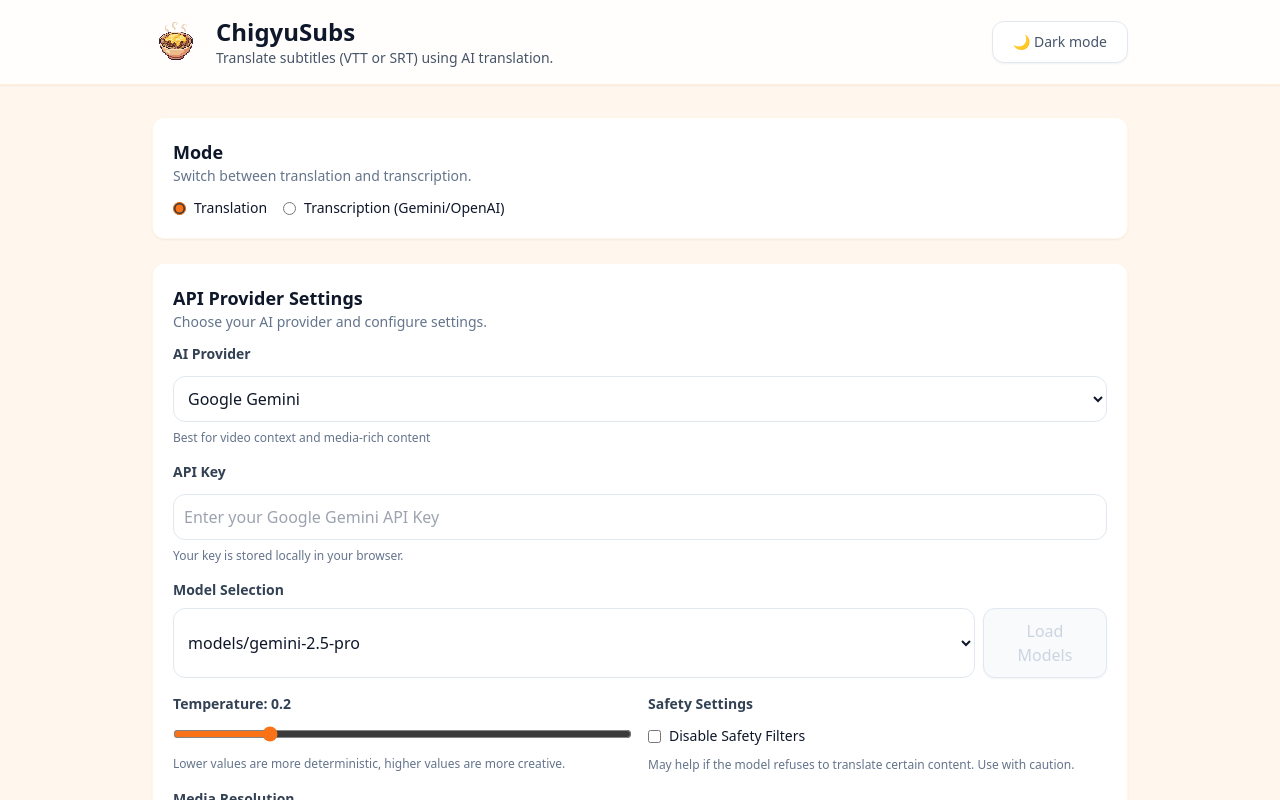
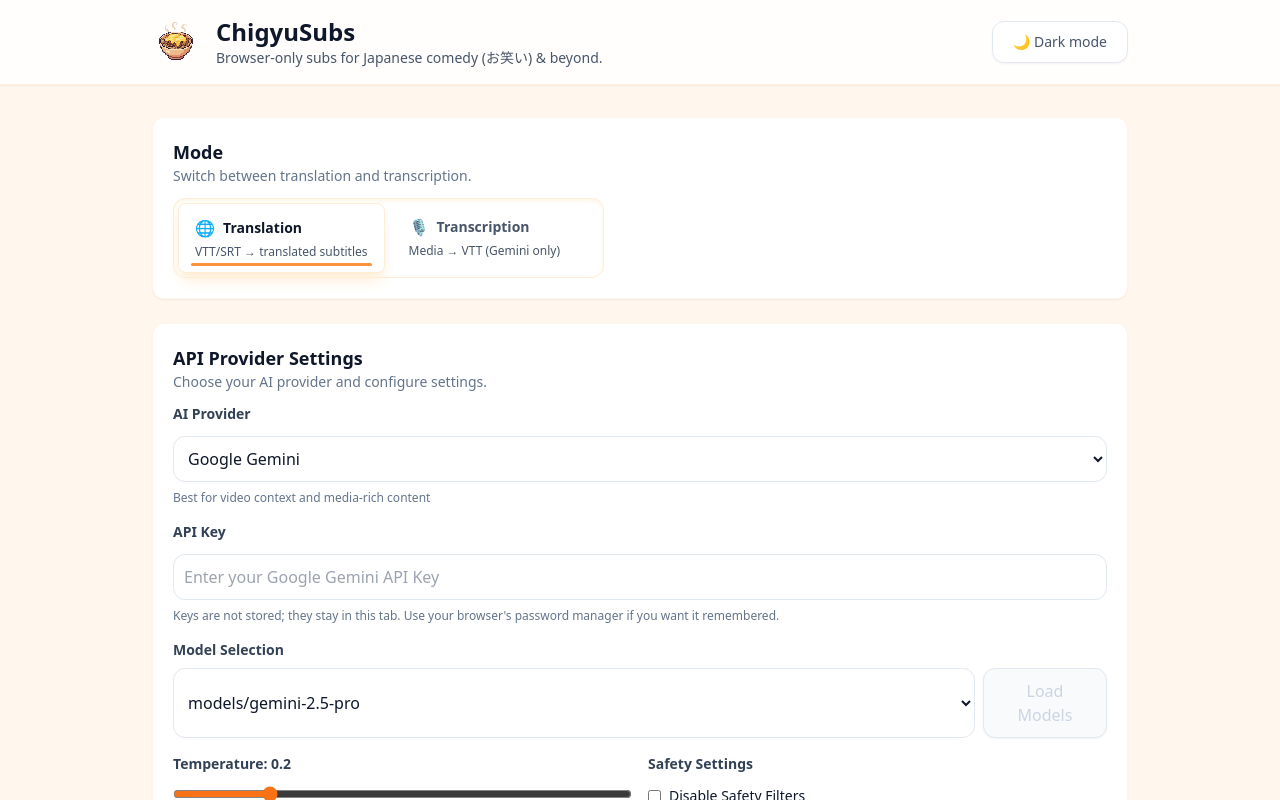
Before and after one commit to chigyusubs/chigyusubs.github.io, a React (Vite) app: page / in a window 1280 px wide. Shown: the top 800 px of the page. Built offline with nearby package versions, Linux system fonts and the light colour scheme.

Commit message:
UX: clarify provider limits, key handling, and theme polish

```diff
--- a/src/App.tsx
+++ b/src/App.tsx
@@ -45,6 +45,7 @@
   const { state, actions } = useTranslationWorkflowRunner();
   const theme = useTheme();
   const { name: themeName, toggleTheme } = useThemeControl();
+  const isDarkTheme = themeName === "dark";
   const [showTranscriptionPromptModal, setShowTranscriptionPromptModal] = React.useState(false);
   const debugOn = isDebugEnabled();
   React.useEffect(() => {
@@ -181,7 +182,7 @@
             <div>
               <h1 className="text-2xl font-bold">ChigyuSubs</h1>
               <p className={`text-sm ${theme.subtext}`}>
-                Translate subtitles (VTT or SRT) using AI translation.
+                Browser-only subs for Japanese comedy (お笑い) & beyond.
               </p>
             </div>
           </div>
@@ -237,27 +238,72 @@
               title="Mode"
               subtitle="Switch between translation and transcription."
             >
-              <div className="flex flex-wrap items-center gap-4">
-                <label className="inline-flex items-center gap-2 text-sm">
-                  <input
-                    type="radio"
-                    value="translation"
-                    checked={state.workflowMode === "translation"}
-                    onChange={() => actions.setWorkflowMode("translation")}
-                    disabled={locked}
-                  />
-                  <span>Translation</span>
-                </label>
-                <label className="inline-flex items-center gap-2 text-sm">
-                  <input
-                    type="radio"
-                    value="transcription"
-                    checked={state.workflowMode === "transcription"}
-                    onChange={() => actions.setWorkflowMode("transcription")}
-                    disabled={locked}
-                  />
-                  <span>Transcription (Gemini/OpenAI)</span>
-                </label>
+              <div className="space-y-2">
+                <div
+                  className={`inline-flex w-full flex-col gap-2 rounded-xl p-1 sm:w-auto ${
+                    isDarkTheme
+                      ? "border border-white/5 bg-white/[0.03] shadow-inner shadow-black/30"
+                      : "border border-orange-100 bg-white shadow-inner shadow-orange-100/60"
+                  }`}
+                >
+                  <div className="grid grid-cols-1 gap-2 sm:grid-cols-2">
+                    {[
+                      {
+                        key: "translation",
+                        label: "Translation",
+                        icon: "🌐",
+                        description: "VTT/SRT → translated subtitles",
+                      },
+                      {
+                        key: "transcription",
+                        label: "Transcription",
+                        icon: "🎙️",
+                        description: "Media → VTT (Gemini only)",
+                      },
+                    ].map((option) => {
+                      const active = state.workflowMode === option.key;
+                      return (
+                        <button
+                          key={option.key}
+                          type="button"
+                          disabled={locked}
+                          onClick={() =>
+                            option.key === "translation"
+                              ? actions.setWorkflowMode("translation")
+                              : actions.setWorkflowMode("transcription")
+                          }
+                          className={`relative flex min-w-[200px] flex-col items-start gap-1 rounded-lg px-4 py-3 text-left transition ${
+                            active
+                              ? isDarkTheme
+                                ? "bg-white/10 text-white shadow-lg shadow-black/40"
+                                : "bg-white text-slate-900 shadow-lg shadow-orange-100 border border-orange-100"
+                              : isDarkTheme
+                                ? "bg-transparent text-white/80 hover:text-white hover:bg-white/5"
+                                : "bg-transparent text-slate-600 hover:text-slate-900 hover:bg-orange-50"
+                          } ${locked ? "opacity-70 cursor-not-allowed" : "cursor-pointer"}`}
+                          aria-pressed={active}
+                        >
+                          <div className="flex items-center gap-2 text-sm font-semibold">
+                            <span className="text-base">{option.icon}</span>
+                            <span>{option.label}</span>
+                          </div>
+                          <div
+                            className={`text-xs ${
+                              isDarkTheme ? "text-white/60" : "text-slate-600"
+                            }`}
+                          >
+                            {option.description}
+                          </div>
+                          <span
+                            className={`absolute left-3 right-3 bottom-1.5 h-[3px] rounded-full transition ${
+                              active ? "bg-orange-400" : "bg-transparent"
+                            }`}
+                          />
+                        </button>
+                      );
+                    })}
+                  </div>
+                </div>
                 {state.workflowMode === "transcription" &&
                   !["gemini", "openai"].includes(state.selectedProvider) && (
                     <span className={`text-xs ${theme.dangerText}`}>
@@ -1065,7 +1111,10 @@
         className={`${theme.header} text-center text-sm ${theme.subtext}`}
       >
         <p className={theme.text}>
-          ChigyuSubs — AI-powered subtitle translation ·{" "}
+          ChigyuSubs runs entirely in your browser: no accounts, no server, and no key storage.
+          {" "}
+          Your subtitles and media are sent only to the AI providers you configure (Google,
+          OpenAI, etc.), under their data policies. ·{" "}
           <a
             href="https://github.com/chigyusubs/chigyusubs.github.io"
             className="underline"
--- a/src/components/GeminiSettings.tsx
+++ b/src/components/GeminiSettings.tsx
@@ -99,7 +99,7 @@
                 step={0.05}
                 value={temperature}
                 onChange={(e) => setTemperature(Number(e.target.value))}
-                className="range-input flex-1 max-w-xs"
+                className="range-input flex-1 max-w-xs accent-orange-500"
                 disabled={locked}
               />
               <span className="w-12 text-right text-sm">
--- a/src/components/ProviderSettings.tsx
+++ b/src/components/ProviderSettings.tsx
@@ -111,7 +111,7 @@
 
     const transcriptionCapable: Record<ProviderType, boolean> = {
         gemini: true,
-        openai: true,
+        openai: false,
         anthropic: false,
         ollama: false,
     };
@@ -119,7 +119,7 @@
     const providerDescriptions: Record<ProviderType, string> = transcriptionMode
         ? {
             gemini: "Video/audio transcription with File API or inline chunking",
-            openai: "Whisper (VTT) or GPT-4o (text) transcription",
+            openai: "Not available for transcription",
             anthropic: "Not available for transcription",
             ollama: "Not available for transcription",
         }
@@ -201,15 +201,26 @@
                 {requiresApiKey && (
                     <div className="space-y-2 md:col-span-2">
                         <FieldLabel>API Key</FieldLabel>
+                        {/* Hidden username field so password managers can pair keys per provider */}
+                        <input
+                            type="text"
+                            value={providerLabels[selectedProvider]}
+                            readOnly
+                            aria-hidden="true"
+                            tabIndex={-1}
+                            autoComplete="username"
+                            style={{ position: "absolute", left: "-10000px", opacity: 0, height: 0, width: 0 }}
+                        />
                         <TextInput
                             type="password"
                             value={currentApiKey}
                             onChange={(e) => setApiKey(selectedProvider, e.target.value)}
                             placeholder={`Enter your ${providerLabels[selectedProvider]} API Key`}
+                            autoComplete="current-password"
                             disabled={locked}
                         />
                         <p className={theme.helperText}>
-                            Your key is stored locally in your browser.
+                            Keys are not stored; they stay in this tab. Use your browser's password manager if you want it remembered.
                         </p>
                     </div>
                 )}
@@ -349,7 +360,7 @@
                                 value={topPEnabled ? topP : 0.9}
                                 onChange={(e) => setTopP?.(Number(e.target.value))}
                                 disabled={locked || !topPEnabled}
-                                className="w-full"
+                                className="w-full accent-orange-500"
                             />
                             <div className="flex items-center justify-between text-xs opacity-70">
                                 <span>More diverse (1.0)</span>
@@ -390,7 +401,7 @@
                         step="0.1"
                         value={temperature}
                         onChange={(e) => setTemperature(parseFloat(e.target.value))}
-                        className="w-full"
+                        className="w-full accent-orange-500"
                         disabled={locked}
                     />
                     <p className={theme.helperText}>
--- a/src/hooks/useProviderState.ts
+++ b/src/hooks/useProviderState.ts
@@ -24,21 +24,11 @@
     saved?.selectedProvider ?? "gemini",
   );
 
-  const [apiKeys, setApiKeys] = useState<Record<ProviderType, string>>(() => {
-    const defaultKeys: Record<ProviderType, string> = {
-      gemini: "",
-      openai: "",
-      anthropic: "",
-      ollama: "",
-    };
-    if (saved?.providerConfigs) {
-      Object.entries(saved.providerConfigs).forEach(([provider, config]) => {
-        if (config.apiKey) {
-          defaultKeys[provider as ProviderType] = config.apiKey;
-        }
-      });
-    }
-    return defaultKeys;
+  const [apiKeys, setApiKeys] = useState<Record<ProviderType, string>>({
+    gemini: "",
+    openai: "",
+    anthropic: "",
+    ollama: "",
   });
 
   const [ollamaBaseUrl, setOllamaBaseUrl] = useState(
--- a/src/hooks/useTranslationWorkflowRunner.ts
+++ b/src/hooks/useTranslationWorkflowRunner.ts
@@ -202,10 +202,10 @@
 
   useEffect(() => {
     const providerKeyConfigs: Record<ProviderType, import("../lib/prefs").ProviderConfig> = {
-      gemini: { apiKey: apiKeys.gemini },
-      openai: { apiKey: apiKeys.openai },
-      anthropic: { apiKey: apiKeys.anthropic },
-      ollama: { apiKey: apiKeys.ollama, baseUrl: ollamaBaseUrl },
+      gemini: {},
+      openai: {},
+      anthropic: {},
+      ollama: { baseUrl: ollamaBaseUrl },
     };
     const prefs: UserPrefs = {
       selectedProvider,
```
Also changed, not shown: src/lib/prefs.ts (+10 -1 lines), 7 other files (tests, documents, lock files or other folders).
